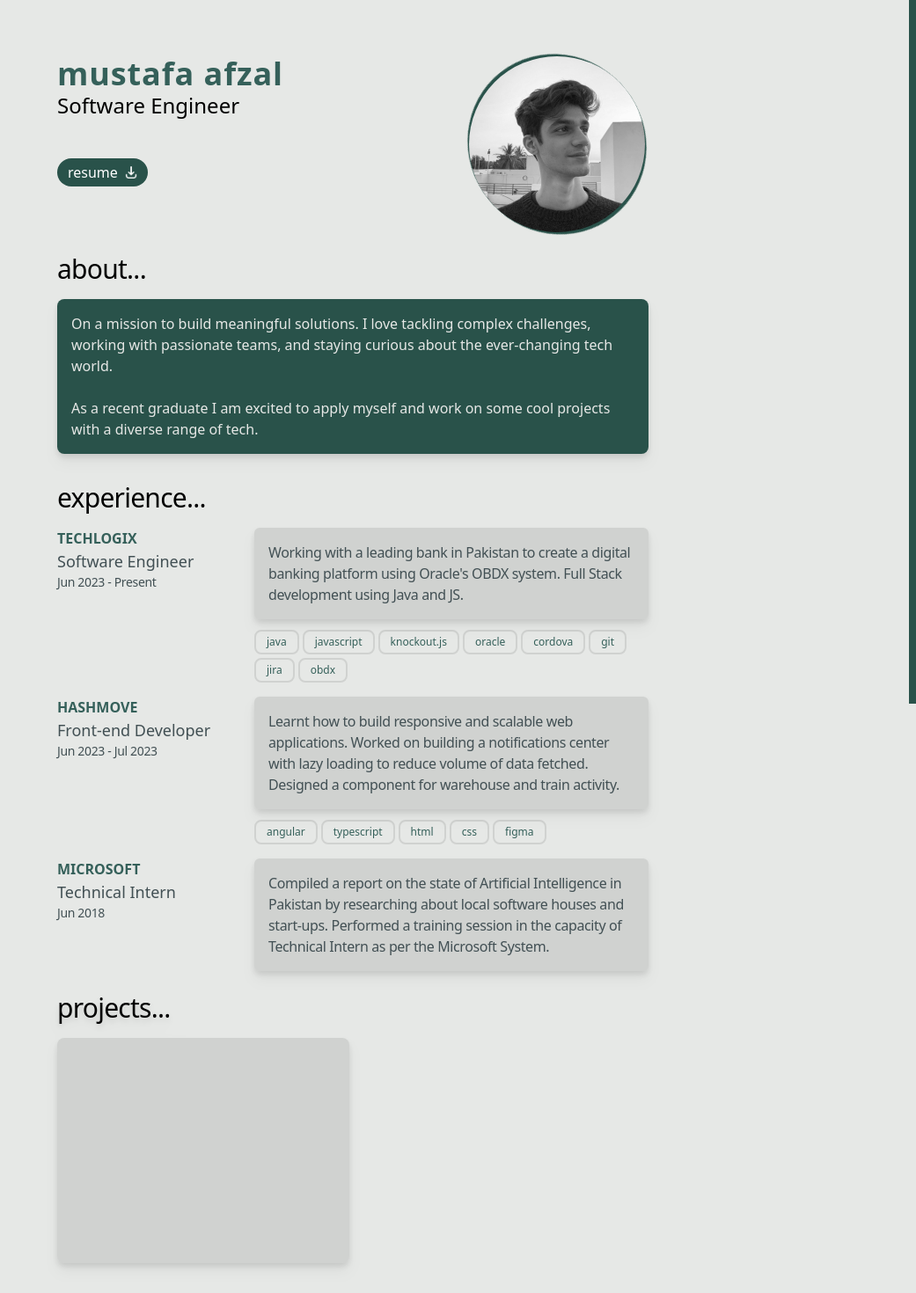
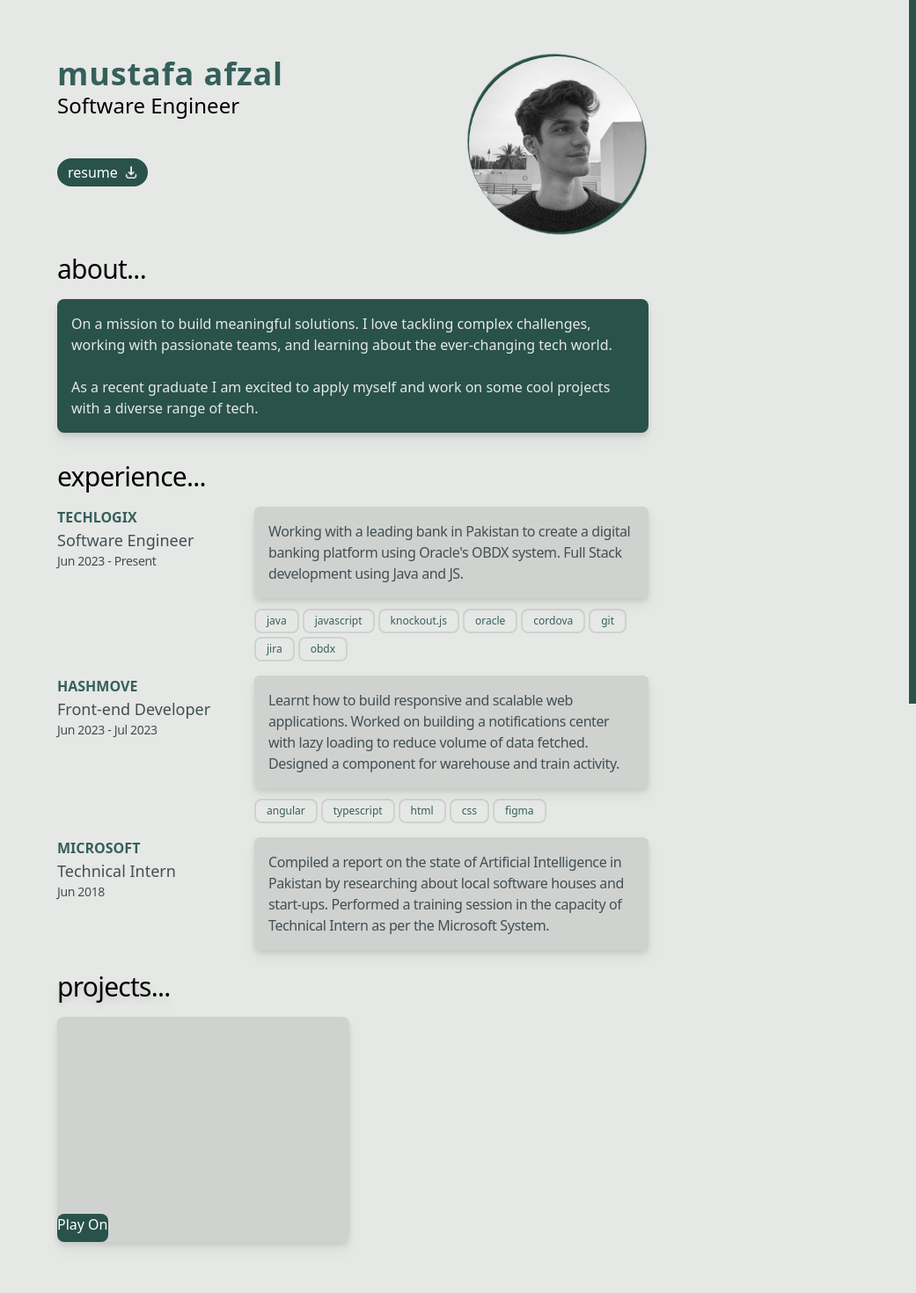
Before and after one commit to Mafzii/portfolio_v1, a Next.js app: page / in a window 1280 px wide. Shown: the top 1470 px of the page at 88% size, without its empty margins (239-1280 px from the left). Built offline with nearby package versions, Linux system fonts and the light colour scheme; some icons are missing.

Commit message:
DEV-4: Projects | cleaned up code and set up on windows env

```diff
--- a/components/About.jsx
+++ b/components/About.jsx
@@ -6,7 +6,7 @@ const About = () => {
             <h1 className="text-black text-3xl tracking-tight">about...</h1>
             <div className="grid grid-cols-6">
                 <p className="bg-primary text-background drop-shadow-lg rounded-lg p-4 col-span-6 my-4">
-                    On a mission to build meaningful solutions. I love tackling complex challenges, working with passionate teams, and staying curious about the ever-changing tech world.
+                    On a mission to build meaningful solutions. I love tackling complex challenges, working with passionate teams, and learning about the ever-changing tech world.
                     <br /><br />
                     As a recent graduate I am excited to apply myself and work on some cool projects with a diverse range of tech.
                 </p>
--- a/components/Projects.jsx
+++ b/components/Projects.jsx
@@ -17,64 +17,15 @@ const _projects = [
 ];
 
 export default function Projects() {
-    // make a usestate for all 4 projects
     const [project1, setProject1] = useState(false);
-    const project2 = useState(false);
-    const project3 = useState(false);
-    const project4 = useState(false);
+    const [project2, setProject2] = useState(false);
+    const [project3, setProject3] = useState(false);
+    const [project4, setProject4] = useState(false);
 
     return (
         <section id="projects" className="my-4 drop-shadow-lg">
             <h1 className="text-black text-3xl tracking-tight">projects...</h1>
             <div className="my-4 grid grid-flow-row grid-cols-2 gap-2">
-                {/* make animation so that green title expands upwards to fill the whole card and information is shown there:
-                on default it should show title and a small gif of the project
-                */}
-                {
-                    // _projects.map((project, index) => {
-                    //     return (
-                    //         <motion.div
-                    //             key={'project' + index}
-                    //             layoutId={'project' + index}
-                    //             onClick={() => setSelectedId('project' + index)}
-                    //             className="relative bg-background-dark rounded-lg hover:drop-shadow-[0_10px_5px_rgba(0,0,0,0.25)] w-full h-[16rem]">
-                    //             <AnimatePresence>
-                    //                 {selectedId && (
-                    //                     <motion.div
-                    //                         key={'modal' + selectedId}
-                    //                         layoutId={selectedId}
-                    //                         onClick={() => setSelectedId(null)}
-                    //                         className="fixed w-1/2 h-[16.25rem] bg-transparent"
-                    //                         initial={{ scale: 0 }}
-                    //                         animate={{ scale: 2 }}
-                    //                         exit={{ scale: 0 }}>
-                    //                         <motion.div className="h-full w-full bg-primary rounded-lg text-white bottom-0">
-                    //                             <div className="h-full text-2xl flex justify-start p-2 px-4">
-                    //                                 <h1 className="text-sm">pp</h1>
-                    //                             </div>
-
-                    //                         </motion.div>
-                    //                     </motion.div>
-                    //                 )}
-                    //             </AnimatePresence>
-                    //                 {!selectedId && (
-                    //                     <motion.div>
-                    //                         <motion.div className="bg-background-dark rounded-lg">
-                    //                             {/* main container before animation */}
-                    //                         </motion.div>
-                    //                         <motion.div className="absolute w-full bg-primary rounded-lg text-white bottom-0">
-                    //                             <div className="h-full text-2xl flex justify-start p-2 px-4">
-                    //                                 <h1 className="text-sm">{project["name"]}</h1>
-                    //                             </div>
-
-                    //                         </motion.div>
-                    //                     </motion.div>
-                    //                 )}
-                    //         </motion.div>
-                    //     )
-                    // })
-                }
-                {/* make the same as above but without the map */}
                 <motion.div
                     layoutId="project1_out"
                     onClick={() => setProject1(!project1)}
@@ -82,7 +33,10 @@ export default function Projects() {
                     {!project1 && (
                         <motion.div className="">
                             <motion.div className="bg-background-dark rounded-lg">
-                                {/* main container before animation */}
+
+                            </motion.div>
+                            <motion.div className="fixed bottom-0 bg-primary rounded-lg h-[2rem] text-white">
+                                Play On
                             </motion.div>
                         </motion.div>
                     )}
```
